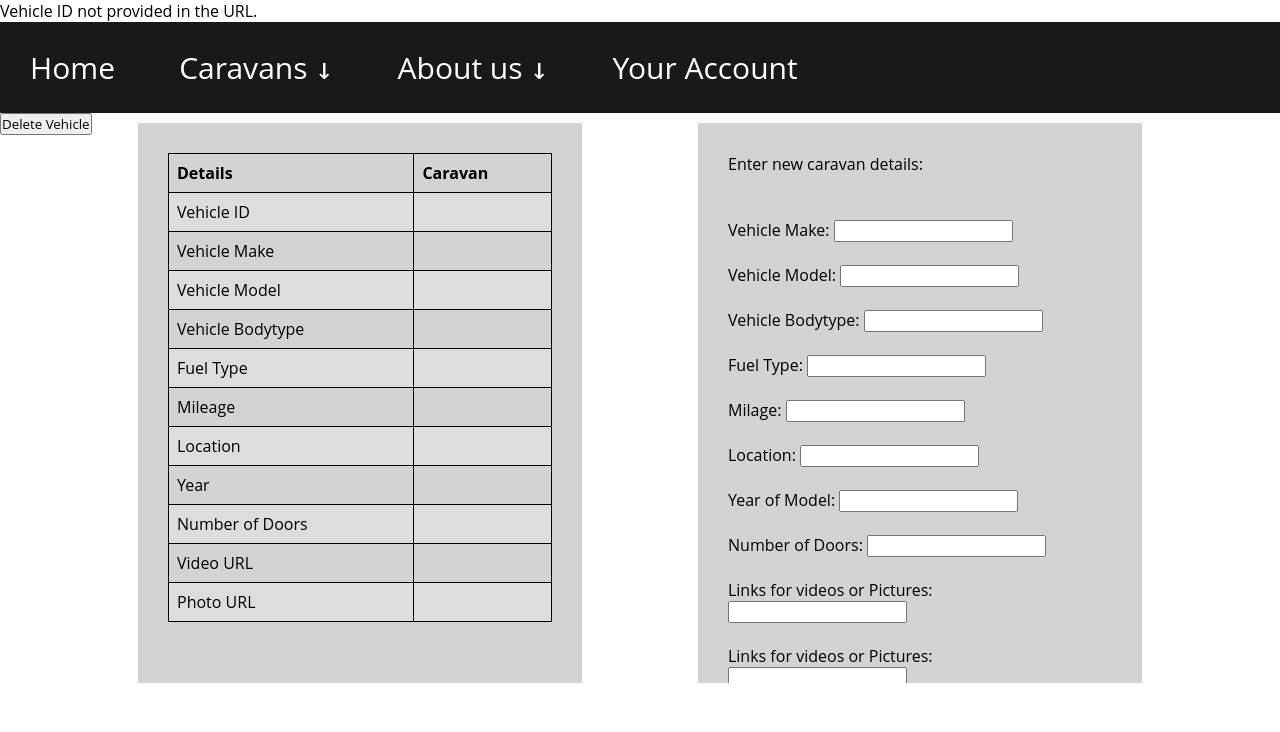
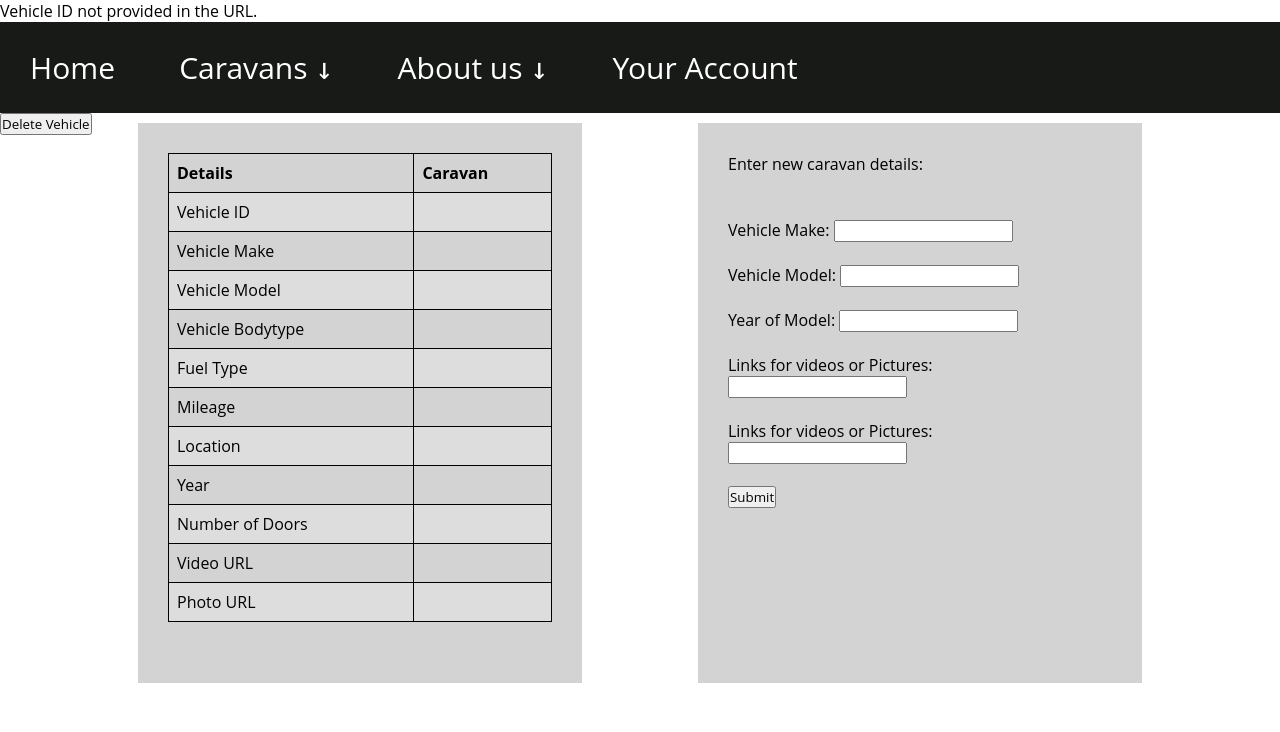
Before and after one commit to ioanmiller/Writ1, a PHP site: page /ManageCaravan.php in a window 1280 px wide. Shown: the top 732 px of the page. Run offline with PHP 8.4, Linux system fonts and the light colour scheme; data that the repository does not hold is empty.

Commit message:
Update ManageCaravan.php

```diff
--- a/Caravan webpage/Freddie - Code/ManageCaravan.php
+++ b/Caravan webpage/Freddie - Code/ManageCaravan.php
@@ -142,23 +142,8 @@ if (isset($_GET['vehicle_id'])) {
                 <label for="vehicleModel">Vehicle Model:</label>
                 <input type="text" id="vehicleModel" name="vehicle_model"><br><br>
 
-                <label for="vehicleBodytype">Vehicle Bodytype:</label>
-                <input type="text" id="vehicleBodytype" name="vehicle_bodytype"><br><br>
-
-                <label for="fuelType">Fuel Type:</label>
-                <input type="text" id="fuelType" name="fuel_type"><br><br>
-
-                <label for="Mileage">Milage:</label>
-                <input type="text" id="Mileage" name="mileage"><br><br>
-
-                <label for="Location">Location:</label>
-                <input type="text" id="Location" name="location"><br><br>
-
                 <label for="Year">Year of Model:</label>
                 <input type="text" id="Year" name="year"><br><br>
-
-                <label for="numOfDoors">Number of Doors:</label>
-                <input type="text" id="numOfDoors" name="num_doors"><br><br>
 
                 <label for="videoUrl">Links for videos or Pictures:</label>
                 <input type="text" id="videoUrl" name="video_url"><br><br>
```
